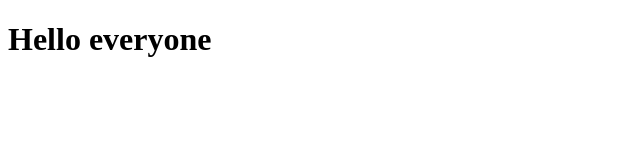
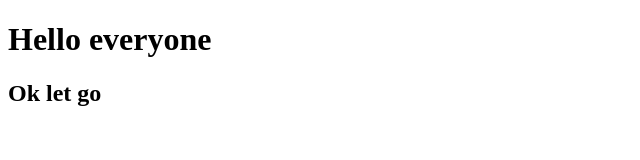
Before and after one commit to tdidthcute/pj, a plain HTML site: page index.html in a window 1280 px wide. Shown: the whole page, without its empty margins (0-640 px from the left). Drawn offline with Linux system fonts and the light colour scheme.

Commit message:
Add files via upload

```diff
--- a/index.html
+++ b/index.html
@@ -7,5 +7,6 @@
   </head>
   <body>
     <h1>Hello everyone</h1>
+    <h2>Ok let go</h2>
   </body>
 </html>
```
